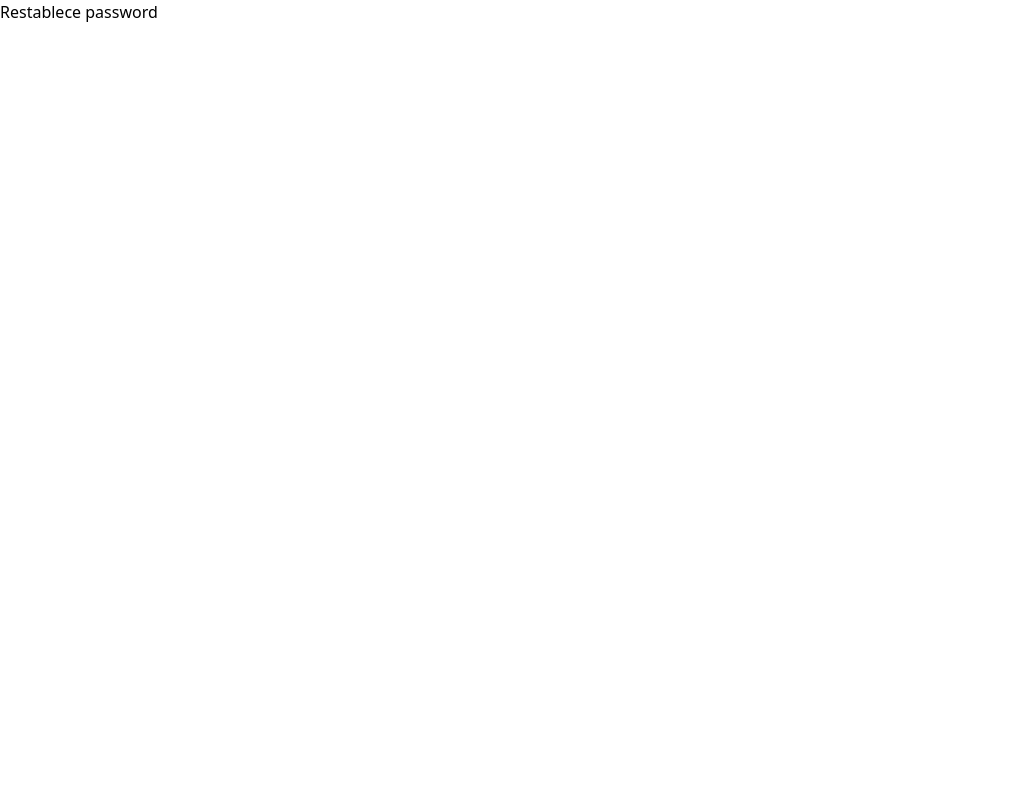
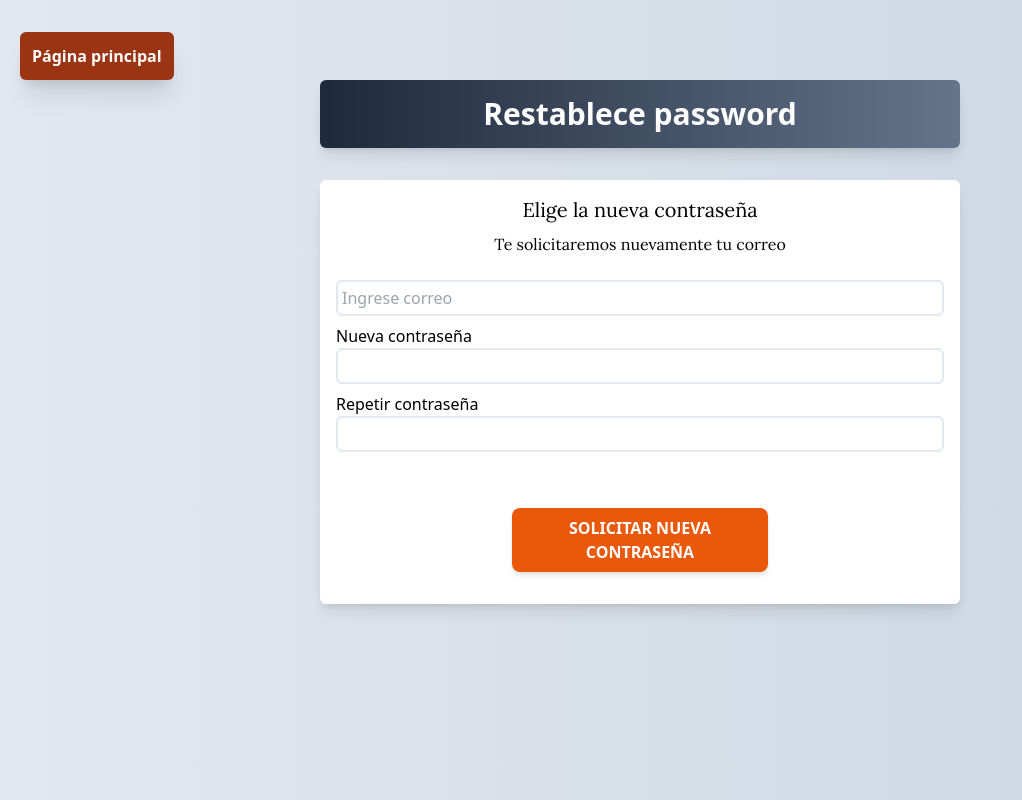
Before and after one commit to martinsetaro/barberplaza, a Next.js app: page /restablecePassword in a window 1280 px wide. Shown: the whole page, without its empty margins (0-1022 px from the left). Built offline with nearby package versions, Linux system fonts and the light colour scheme.

Commit message:
componente restablecer contraseña listo falta funcionalidad

```diff
--- a/src/app/restablecePassword/page.js
+++ b/src/app/restablecePassword/page.js
@@ -1,5 +1,6 @@
 'use client'
 import React from 'react'
+import Link from 'next/link'
 
 
 
@@ -8,8 +9,28 @@ const page = () => {
 
 
   return (
-    <div>
-      <h2>Restablece password</h2>
+    <div className='bg-gradient-to-r from-slate-200 to-slate-300 w-full min-h-screen pt-8'>
+        <Link href="/"><button className='bg-orange-800 text-white font-bold p-3 rounded-md shadow-xl ml-5 hover:bg-gradient-radial from-orange-500 to-orange-700'>Página principal</button></Link>
+        <div className='w-[40rem] h-auto p-4 m-auto shadow-lg rounded-md bg-gradient-to-l from-slate-500 to-slate-800'>
+          <h2 className='text-white text-center text-3xl font-bold'>Restablece password</h2>
+        </div>
+        <div className="w-[40rem] h-auto p-4 m-auto shadow-lg rounded-md mt-8 bg-white flex flex-col">
+            <h2 className='font-lora text-xl text-center mb-2'>Elige la nueva contraseña</h2>
+            <h2 className='font-lora text-center mb-6'>Te solicitaremos nuevamente tu correo</h2>
+            <input
+            className='border-2 border-slate-200 p-1 rounded-md mb-2'
+            type="email" placeholder='Ingrese correo'/>
+            <label>Nueva contraseña</label>
+            <input
+            className='border-2 border-slate-200 p-1 rounded-md mb-2'
+            type="password" />
+            <label>Repetir contraseña</label>
+            <input
+            className='border-2 border-slate-200 p-1 rounded-md mb-2'
+            type="password" />
+            <button className='mt-12 mb-4 bg-orange-600 m-auto text-white font-bold uppercase p-2 rounded-lg shadow-md w-[16rem]'>Solicitar nueva contraseña</button>
+        </div>
+
     </div>
   )
 }
```
